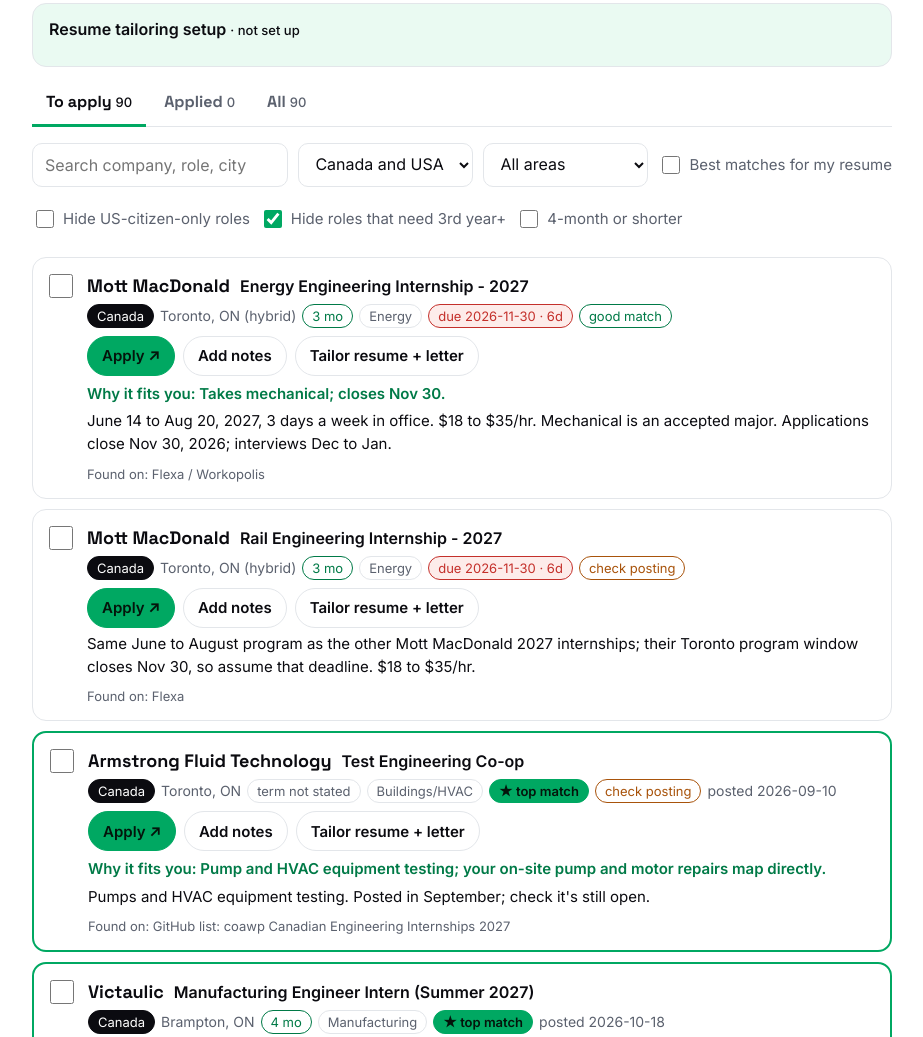
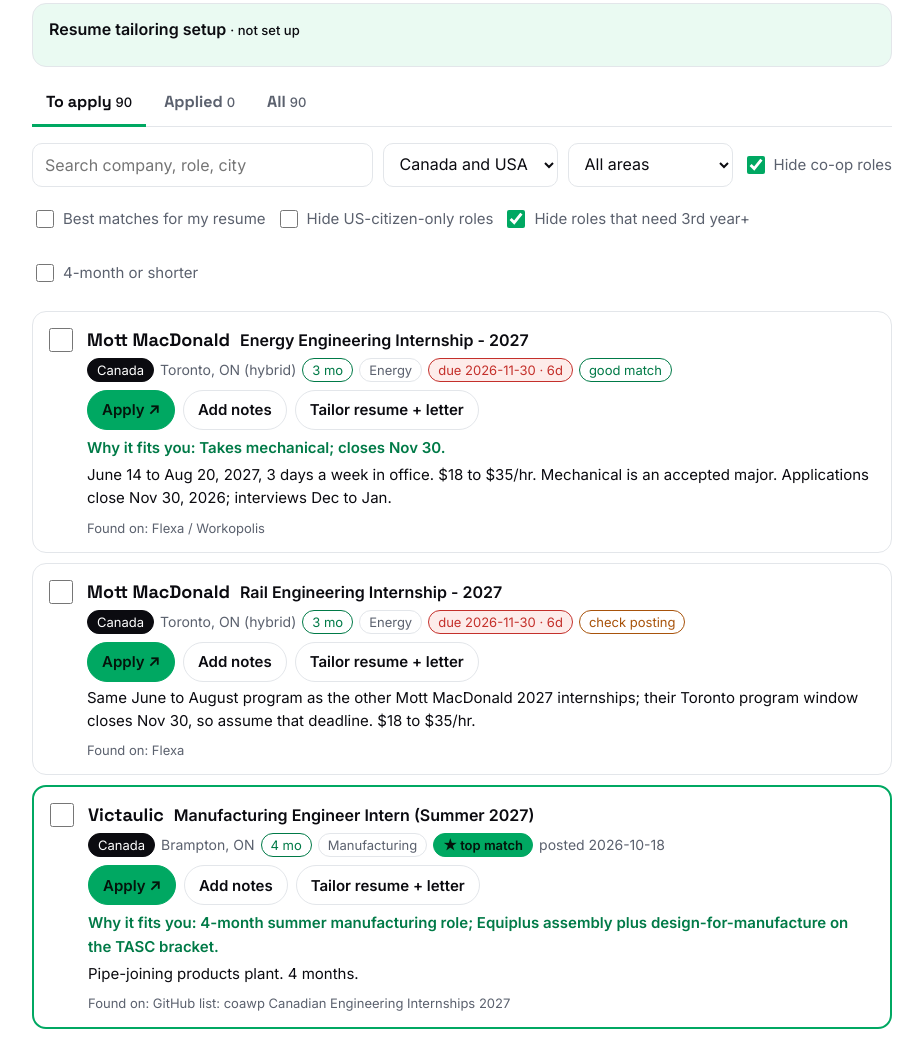
Before and after one commit to evee2007/2027SummerMechJobBoard---Essam, a plain HTML site: page index.html in a window 1280 px wide. Shown: the part 389-1426 px from the top of the page, without its empty margins (178-1101 px from the left). Drawn offline with Linux system fonts and the light colour scheme.

Commit message:
Hide co-op roles by default (TMU co-op is 3rd year+)
Co-Authored-By: Claude Opus 5.5 <noreply@anthropic.com>
Claude-Session: https://claude.ai/code/session_011uhVgmuhxoRVne99bfwja3

```diff
--- a/index.html
+++ b/index.html
@@ -138,6 +138,7 @@ textarea.tall{min-height:180px}
       <option value="">Canada and USA</option><option value="Canada">Canada only</option><option value="USA">USA only</option>
     </select>
     <select id="cat" aria-label="Area"><option value="">All areas</option></select>
+    <label><input type="checkbox" id="nocoop" checked> Hide co-op roles</label>
     <label><input type="checkbox" id="best"> Best matches for my resume</label>
     <label><input type="checkbox" id="elig"> Hide US-citizen-only roles</label>
     <label><input type="checkbox" id="yr2" checked> Hide roles that need 3rd year+</label>
@@ -146,6 +147,7 @@ textarea.tall{min-height:180px}
   <ul class="jobs" id="list"></ul>
   <div class="foot">
     <p><strong>How it's sorted:</strong> jobs with a deadline first (soonest at top), then Canadian roles, then oldest postings, since many close once they get enough applicants.</p>
+    <p><strong>Co-op roles:</strong> postings with "co-op" in the title usually need you enrolled in a school co-op program (TMU's starts in 3rd year), so they're hidden by default. Untick "Hide co-op roles" to see them; one that doesn't mention a school co-op requirement may still be worth applying to.</p>
     <p><strong>2nd-year fit:</strong> "needs 3rd year+" means the posting asks for more school or co-op experience than a 2nd-year student has; those are hidden by default. "Stretch" means it leans toward upper years (often 12 to 16-month co-ops) but is worth a try with good projects. Most 4-month summer internships take 2nd years.</p>
     <p><strong>Reading the tags:</strong> "check posting" means the link is a company careers search or the listing came from an aggregator, so confirm the role is still open and is a Summer 2027 term. "US citizens only (likely)" marks ITAR or defense roles that usually can't hire a Canadian citizen. Other US internships need a J-1 intern visa, which the employer sponsors; ask the recruiter early.</p>
     <p><strong>Sources:</strong> company career sites, the SimplifyJobs Summer 2027 list, the thebargon and water473 GitHub mechanical trackers, and Indeed, Glassdoor and Workopolis listings, checked November 25, 2026. Many Ontario co-ops for May 2027 post through school job boards in January, so check TMU's co-op portal too.</p>
@@ -172,6 +174,7 @@ const daysLeft = d => Math.ceil((new Date(d + "T23:59:59") - now()) / 864e5);
 const isDone = j => !!(state[j.id] && state[j.id].done);
 const short = j => j.terms.length && j.terms.some(t => Number(t) <= 4);
 let tab = "todo";
+const isCoop = j => /co-?op/i.test(j.role);
 const PKEY = "mech-board-2027-profile";
 let prof = {};
 try { prof = JSON.parse(localStorage.getItem(PKEY) || "{}") || {}; } catch (e) { prof = {}; }
@@ -379,6 +382,7 @@ function render() {
   const cat = catSel.value;
   const elig = document.getElementById("elig").checked;
   const best = document.getElementById("best").checked;
+  const nocoop = document.getElementById("nocoop").checked;
   const yr2 = document.getElementById("yr2").checked;
   const only4 = document.getElementById("only4").checked;
   const done = sorted.filter(isDone), todo = sorted.filter(j => !isDone(j));
@@ -395,6 +399,7 @@ function render() {
   if (cat) rows = rows.filter(j => j.cat === cat);
   if (elig) rows = rows.filter(j => !j.usp);
   if (best) rows = rows.filter(j => j.pick);
+  if (nocoop) rows = rows.filter(j => !isCoop(j));
   if (yr2) rows = rows.filter(j => j.yr !== "no");
   if (only4) rows = rows.filter(short);
   if (q) rows = rows.filter(j => (j.company + " " + j.role + " " + j.loc + " " + j.cat + " " + j.note).toLowerCase().includes(q));
@@ -408,7 +413,7 @@ document.querySelectorAll("nav.tabs button").forEach(b => b.onclick = () => {
   document.querySelectorAll("nav.tabs button").forEach(x => x.setAttribute("aria-selected", String(x === b)));
   render();
 });
-["q", "country", "cat", "best", "elig", "yr2", "only4"].forEach(id => { const e = document.getElementById(id); e.addEventListener(id === "q" ? "input" : "change", render); });
+["q", "country", "cat", "nocoop", "best", "elig", "yr2", "only4"].forEach(id => { const e = document.getElementById(id); e.addEventListener(id === "q" ? "input" : "change", render); });
 document.getElementById("copy").onclick = async () => {
   const out = document.getElementById("copied");
   try { await navigator.clipboard.writeText(btoa(unescape(encodeURIComponent(JSON.stringify(state))))); out.textContent = "Copied."; }
```
